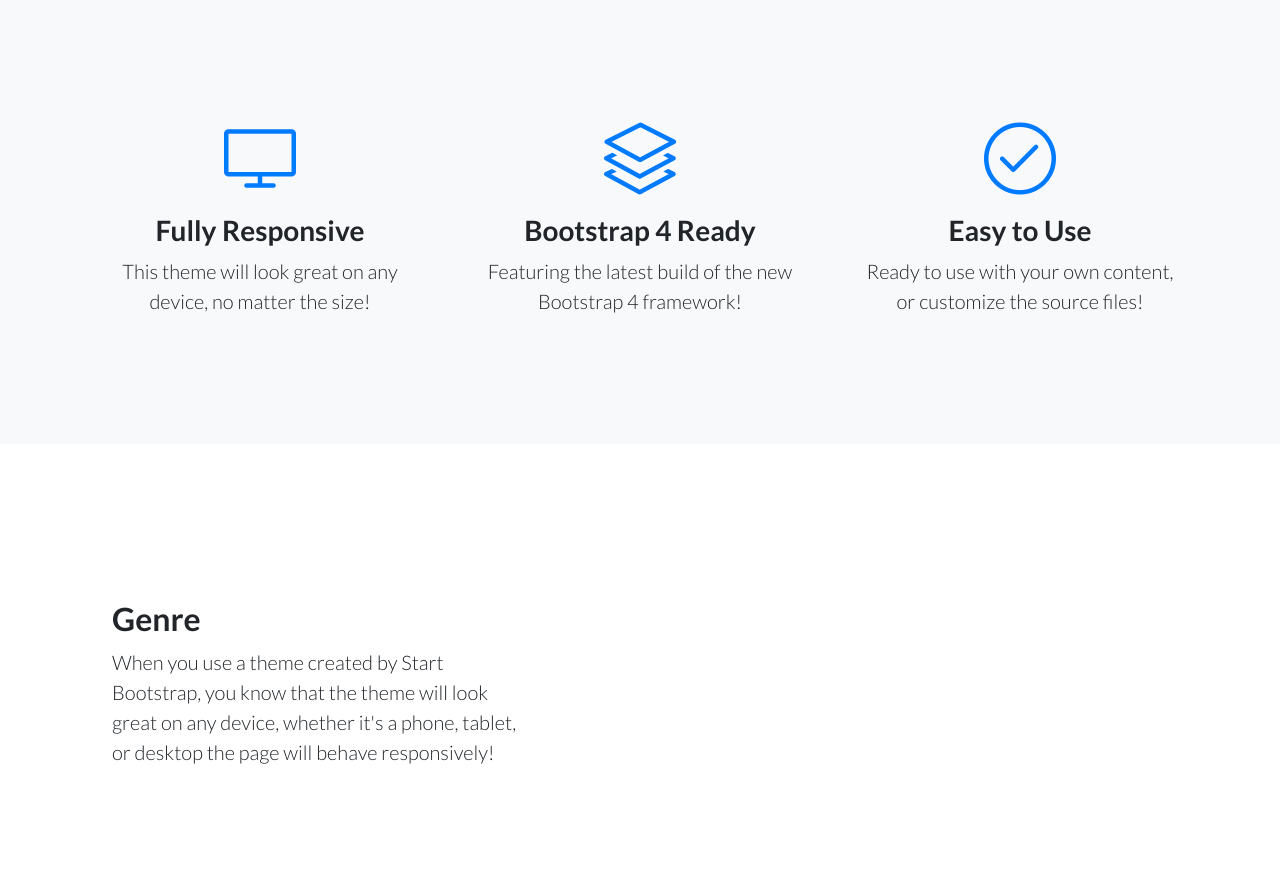
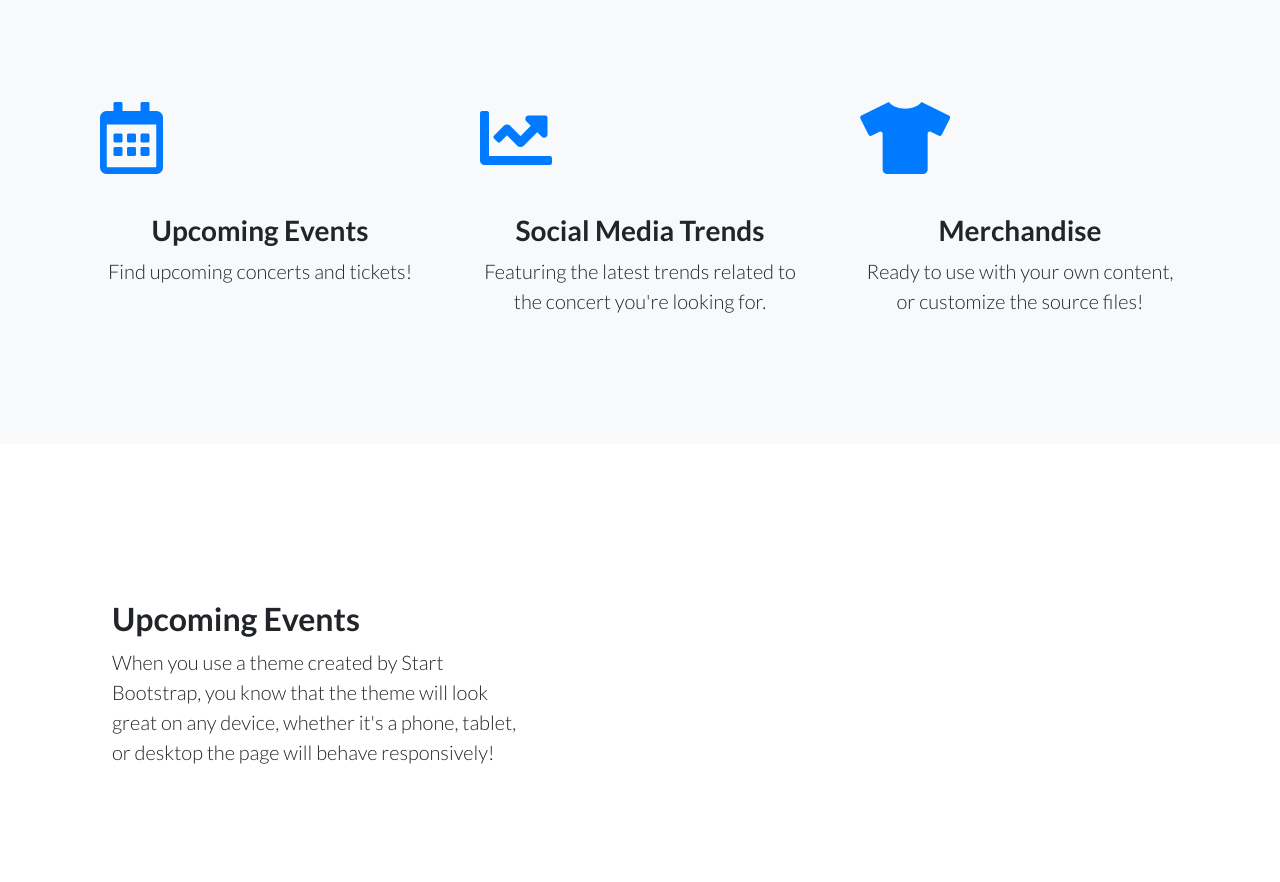
Before and after one commit to wparks08/music-hack, a plain HTML site: page index.html in a window 1280 px wide. Shown: the part 690-1572 px from the top of the page. Drawn offline with nearby package versions, Linux system fonts and the light colour scheme; files that its build step writes are made by us from their sources; files whose address does not match are found by name.

Commit message:
further styling edits made

```diff
--- a/index.html
+++ b/index.html
@@ -13,6 +13,8 @@
     <link rel="stylesheet" href="https://stackpath.bootstrapcdn.com/font-awesome/4.7.0/css/font-awesome.min.css">
     <script src="https://code.jquery.com/jquery-3.4.1.min.js"
         integrity="sha256-CSXorXvZcTkaix6Yvo6HppcZGetbYMGWSFlBw8HfCJo=" crossorigin="anonymous"></script>
+    <link rel="stylesheet" href="https://use.fontawesome.com/releases/v5.11.2/css/all.css"
+        integrity="sha384-KA6wR/X5RY4zFAHpv/CnoG2UW1uogYfdnP67Uv7eULvTveboZJg0qUpmJZb5VqzN" crossorigin="anonymous">
 
     <title>Music Hack</title>
 
@@ -76,30 +78,32 @@
     <section class="features-icons bg-light text-center">
         <div class="container">
             <div class="row">
-                <div class="col-lg-4">
-                    <div class="features-icons-item mx-auto mb-5 mb-lg-0 mb-lg-3">
+                <div class="col-lg-4 icon-text">
+                    <div class="features-icons-item mx-auto mb-5 mb-lg-0 mb-lg-3 icons">
                         <div class="features-icons-icon d-flex">
-                            <i class="icon-screen-desktop m-auto text-primary"></i>
+                            <a href="#upcoming-events"><i id="icon-calendar"
+                                    class="far fa-calendar-alt m-auto text-primary"></i></a>
                         </div>
-                        <h3>Fully Responsive</h3>
-                        <p class="lead mb-0">This theme will look great on any device, no matter the size!</p>
+                        <h3> Upcoming Events </h3>
+                        <p class="lead mb-0"> Find upcoming concerts and tickets! </p>
                     </div>
                 </div>
-                <div class="col-lg-4">
-                    <div class="features-icons-item mx-auto mb-5 mb-lg-0 mb-lg-3">
+                <div class="col-lg-4 icon-text">
+                    <div class="features-icons-item mx-auto mb-5 mb-lg-0 mb-lg-3 icons">
                         <div class="features-icons-icon d-flex">
-                            <i class="icon-layers m-auto text-primary"></i>
+                            <a href="#trending"><i id="icon-chart-line"
+                                    class="fas fa-chart-line m-auto text-primary"></i></a>
                         </div>
-                        <h3>Bootstrap 4 Ready</h3>
-                        <p class="lead mb-0">Featuring the latest build of the new Bootstrap 4 framework!</p>
+                        <h3> Social Media Trends </h3>
+                        <p class="lead mb-0">Featuring the latest trends related to the concert you're looking for.</p>
                     </div>
                 </div>
-                <div class="col-lg-4">
-                    <div class="features-icons-item mx-auto mb-0 mb-lg-3">
+                <div class="col-lg-4 icon-text">
+                    <div class="features-icons-item mx-auto mb-0 mb-lg-3 icons">
                         <div class="features-icons-icon d-flex">
-                            <i class="icon-check m-auto text-primary"></i>
+                            <a href="#merchandise"><i id="icon-merch" class="fas fa-tshirt m-auto text-primary"></i></a>
                         </div>
-                        <h3>Easy to Use</h3>
+                        <h3> Merchandise </h3>
                         <p class="lead mb-0">Ready to use with your own content, or customize the source files!</p>
                     </div>
                 </div>
@@ -114,8 +118,8 @@
 
                 <div class="col-lg-6 order-lg-2 text-white showcase-img"
                     style="background-image: url('img/bg-showcase-1.jpg');"></div>
-                <div class="col-lg-6 order-lg-1 my-auto showcase-text">
-                    <h2> Genre </h2>
+                <div id="upcoming-events" class="col-lg-6 order-lg-1 my-auto showcase-text">
+                    <h2> Upcoming Events </h2>
                     <p class="lead mb-0">When you use a theme created by Start Bootstrap, you know that the theme will
                         look great on any device, whether it's a phone, tablet, or desktop the page will behave
                         responsively!</p>
@@ -124,7 +128,7 @@
             <div class="row no-gutters">
                 <div class="col-lg-6 text-white showcase-img" style="background-image: url('img/bg-showcase-2.jpg');">
                 </div>
-                <div class="col-lg-6 my-auto showcase-text">
+                <div id="trending" class="col-lg-6 my-auto showcase-text">
                     <h2> Trending </h2>
                     <p class="lead mb-0">Newly improved, and full of great utility classes, Bootstrap 4 is leading the
                         way in mobile responsive web development! All of the themes on Start Bootstrap are now using
@@ -134,7 +138,7 @@
             <div class="row no-gutters">
                 <div class="col-lg-6 order-lg-2 text-white showcase-img"
                     style="background-image: url('img/bg-showcase-3.jpg');"></div>
-                <div class="col-lg-6 order-lg-1 my-auto showcase-text">
+                <div id="merchandise" class="col-lg-6 order-lg-1 my-auto showcase-text">
                     <h2> Merchandise </h2>
                     <p class="lead mb-0">Landing Page is just HTML and CSS with a splash of SCSS for users who demand
                         some deeper customization options. Out of the box, just add your content and images, and your
```
Also changed, not shown: assets/css/style.css (+8 -0 lines), bootstrap-template/index.html (+15 -7 lines), html-pages/contact.html (+2 -0 lines), html-pages/genre.html (+2 -0 lines), html-pages/merchandise.html (+2 -0 lines), html-pages/trending.html (+2 -0 lines).
